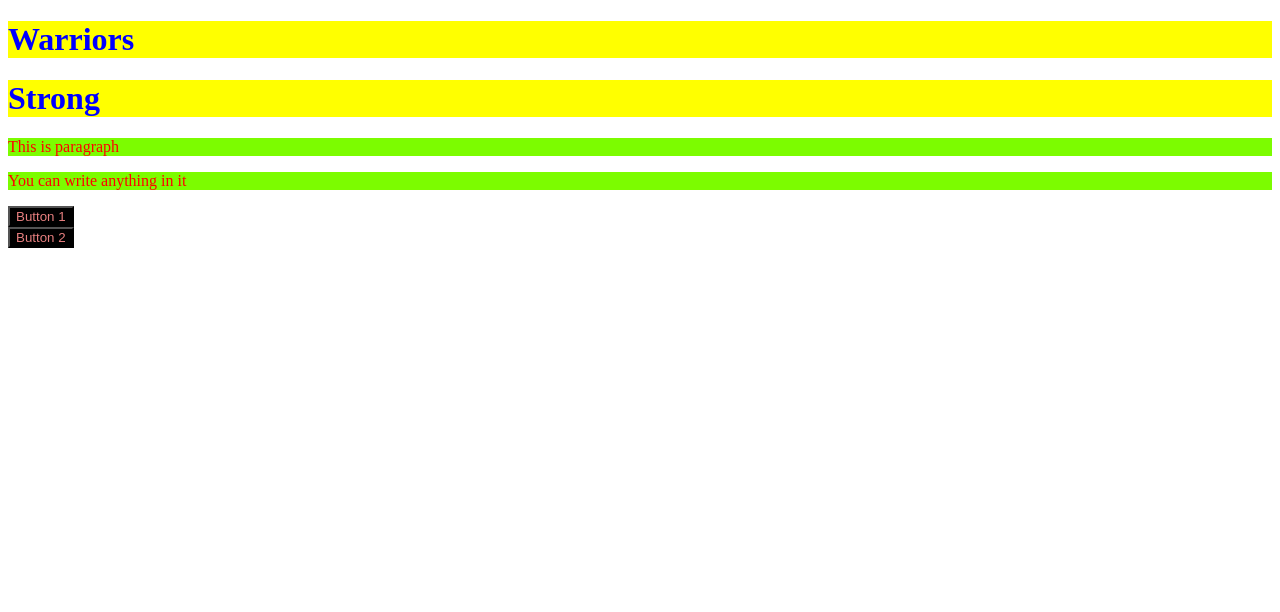
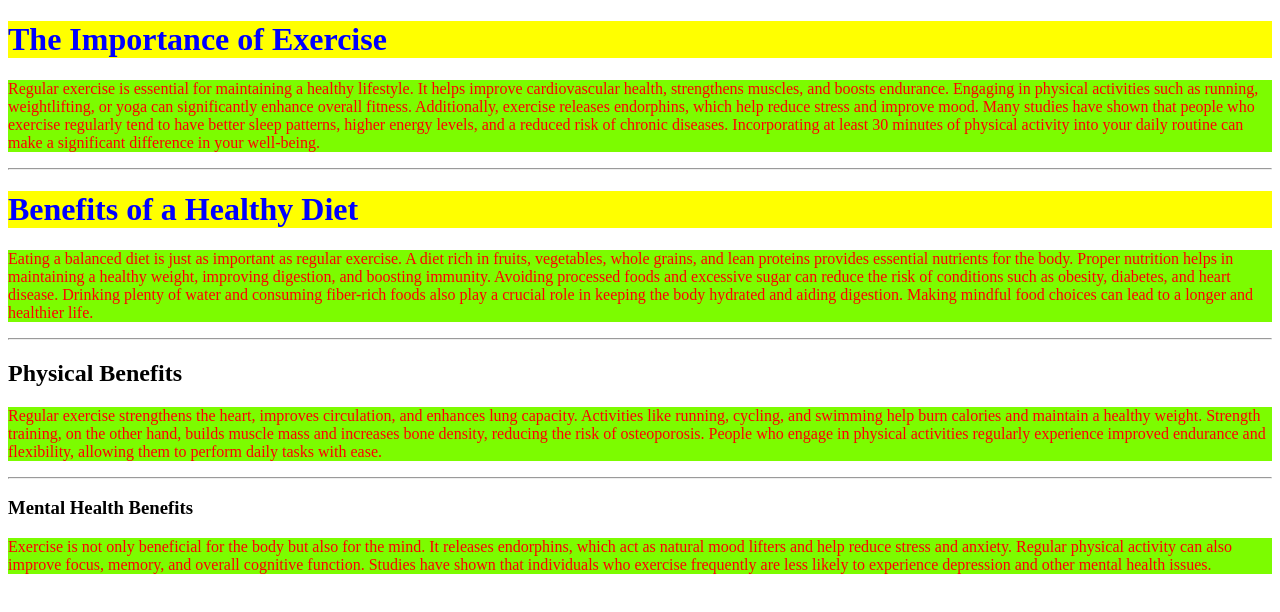
Before and after one commit to PrathamPatil7/html-basics, a plain HTML site: page css/index.html in a window 1280 px wide. Drawn offline with Linux system fonts and the light colour scheme.

Commit message:
New css learned.html

```diff
--- a/css/index.html
+++ b/css/index.html
@@ -19,11 +19,47 @@
      <h1>Hello</h1>
      <h1>Whats up</h1> -->
 
-    <h1>Warriors</h1>
+    <!-- <h1>Warriors</h1>
     <h1>Strong</h1>
     <p>This is paragraph</p>
     <p>You can write anything in it</p>
     <button>Button 1</button><br>
-    <button>Button 2</button>
+    <button>Button 2</button> -->
+
+    <h1>The Importance of Exercise</h1>
+    <p>
+        Regular exercise is essential for maintaining a healthy lifestyle. It helps improve cardiovascular health,
+        strengthens muscles, and boosts endurance. Engaging in physical activities such as running, weightlifting,
+        or yoga can significantly enhance overall fitness. Additionally, exercise releases endorphins, which help reduce
+        stress and improve mood. Many studies have shown that people who exercise regularly tend to have better sleep
+        patterns, higher energy levels, and a reduced risk of chronic diseases. Incorporating at least 30 minutes of
+        physical activity into your daily routine can make a significant difference in your well-being.
+    </p><hr>
+
+    <h1>Benefits of a Healthy Diet</h1>
+    <p>
+        Eating a balanced diet is just as important as regular exercise. A diet rich in fruits, vegetables, whole grains,
+        and lean proteins provides essential nutrients for the body. Proper nutrition helps in maintaining a healthy weight,
+        improving digestion, and boosting immunity. Avoiding processed foods and excessive sugar can reduce the risk of
+        conditions such as obesity, diabetes, and heart disease. Drinking plenty of water and consuming fiber-rich foods
+        also play a crucial role in keeping the body hydrated and aiding digestion. Making mindful food choices can lead
+        to a longer and healthier life.
+    </p><hr>
+
+    <h2>Physical Benefits</h2>
+    <p>
+        Regular exercise strengthens the heart, improves circulation, and enhances lung capacity. Activities like running,
+        cycling, and swimming help burn calories and maintain a healthy weight. Strength training, on the other hand,
+        builds muscle mass and increases bone density, reducing the risk of osteoporosis. People who engage in physical
+        activities regularly experience improved endurance and flexibility, allowing them to perform daily tasks with ease.
+    </p><hr>
+
+    <h3>Mental Health Benefits</h3>
+    <p>
+        Exercise is not only beneficial for the body but also for the mind. It releases endorphins, which act as natural
+        mood lifters and help reduce stress and anxiety. Regular physical activity can also improve focus, memory, and
+        overall cognitive function. Studies have shown that individuals who exercise frequently are less likely to experience
+        depression and other mental health issues.
+    </p>
 </body>
 </html>
```
